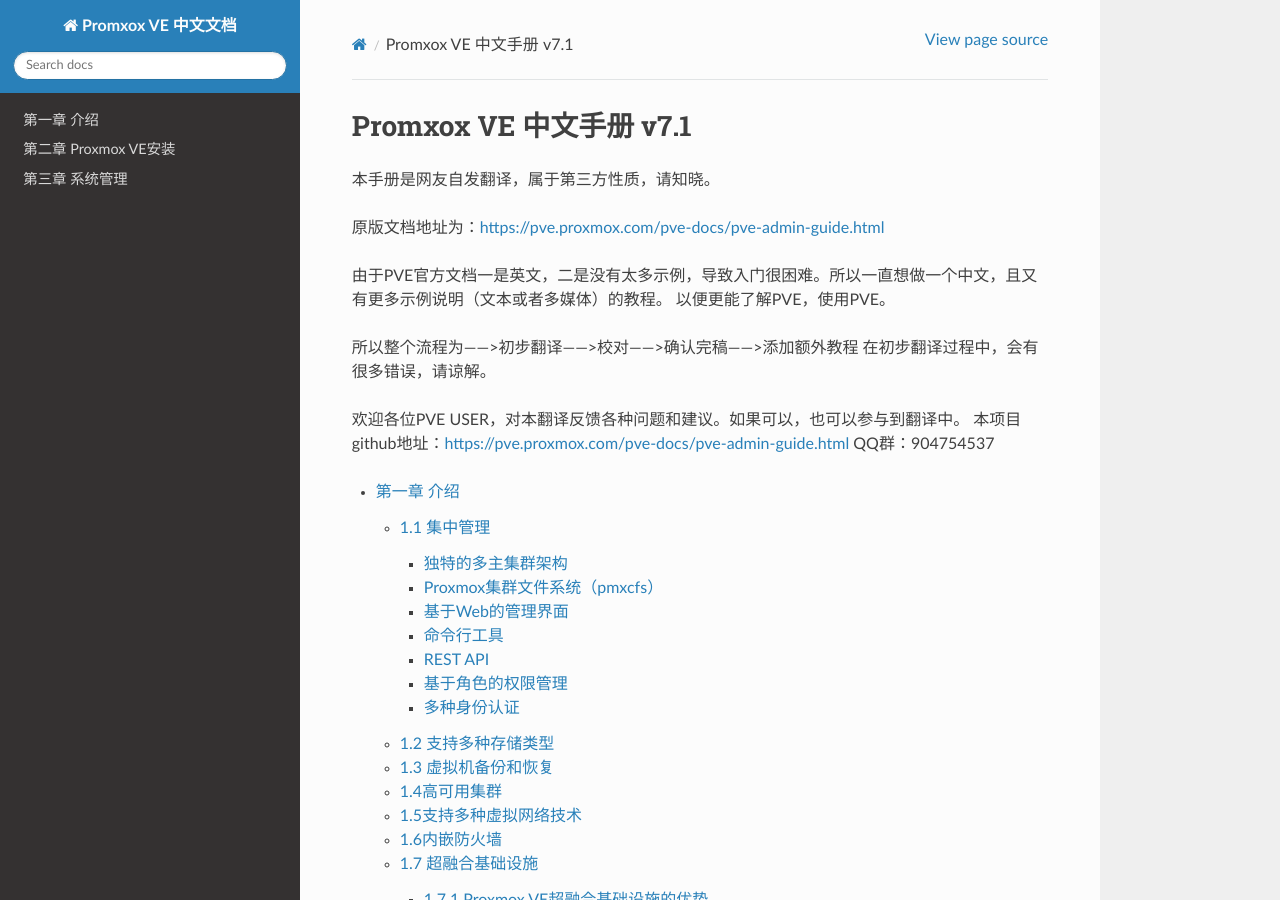
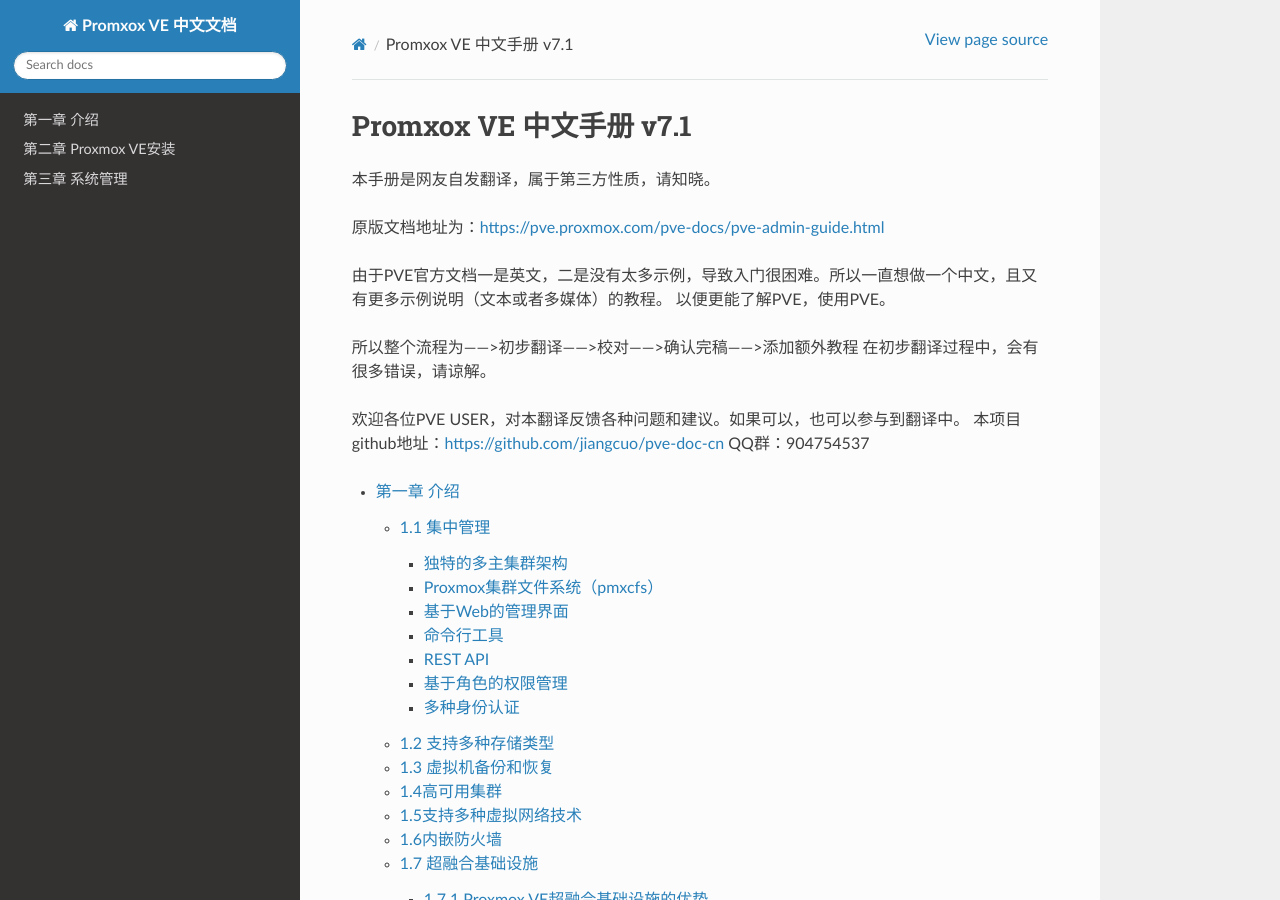
Before and after one commit to jiangcuo/pve-doc-cn, a Sphinx documentation site: the page built from source/index.rst, in a window 1280 px wide and 900 px high. Built offline with Sphinx 7.4.7 and the Read the Docs theme 2.0.0, drawn with Linux system fonts in a browser that asks for light colours; pages that are not in the unit, such as notebooks, are missing from menus; some of the changed lines change nothing that is shown.

Commit message:
Update index.rst

```diff
--- a/source/index.rst
+++ b/source/index.rst
@@ -17,7 +17,7 @@
 在初步翻译过程中，会有很多错误，请谅解。
 
 欢迎各位PVE USER，对本翻译反馈各种问题和建议。如果可以，也可以参与到翻译中。
-本项目github地址：https://pve.proxmox.com/pve-docs/pve-admin-guide.html
+本项目github地址：https://github.com/jiangcuo/pve-doc-cn
 QQ群：904754537
 
 
```
